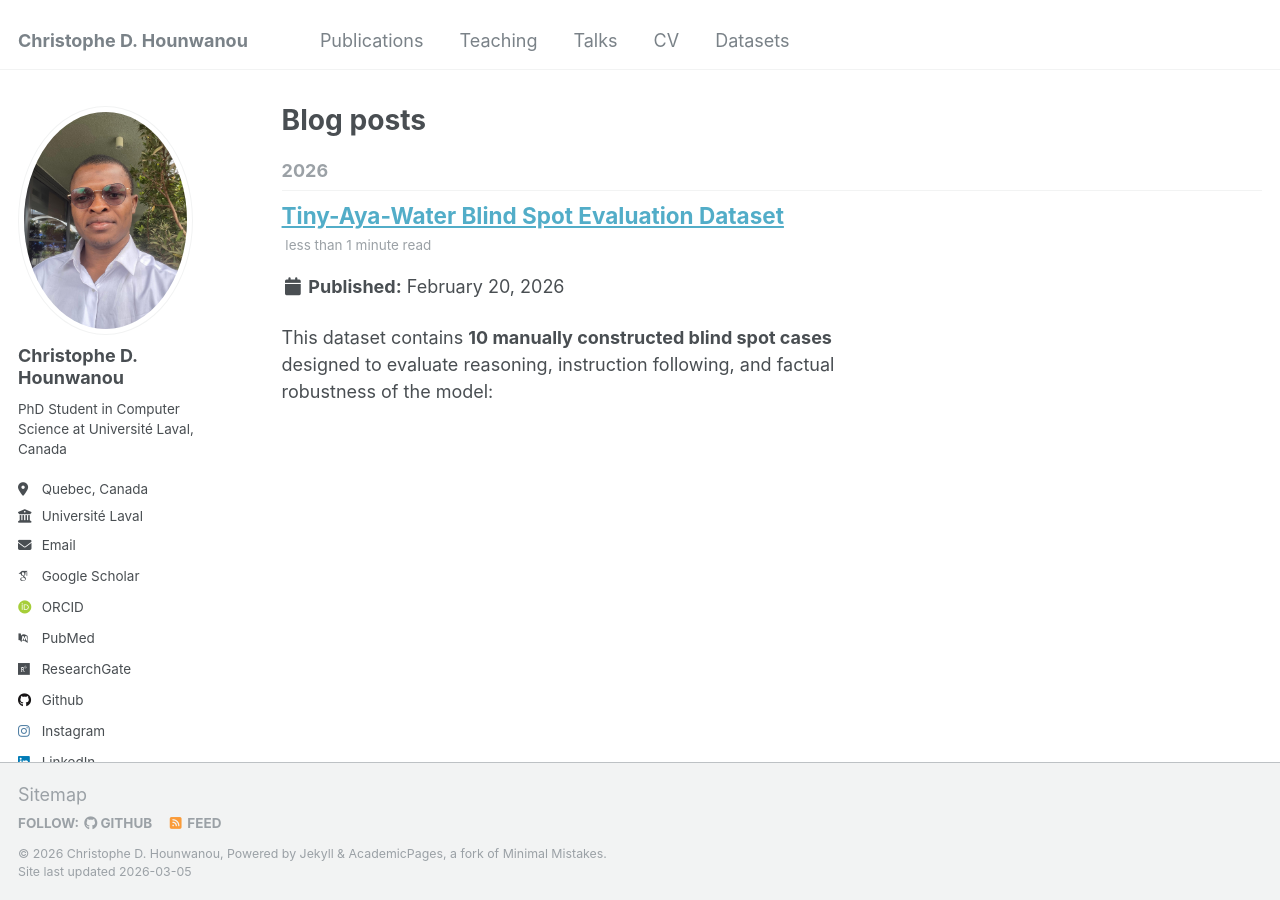
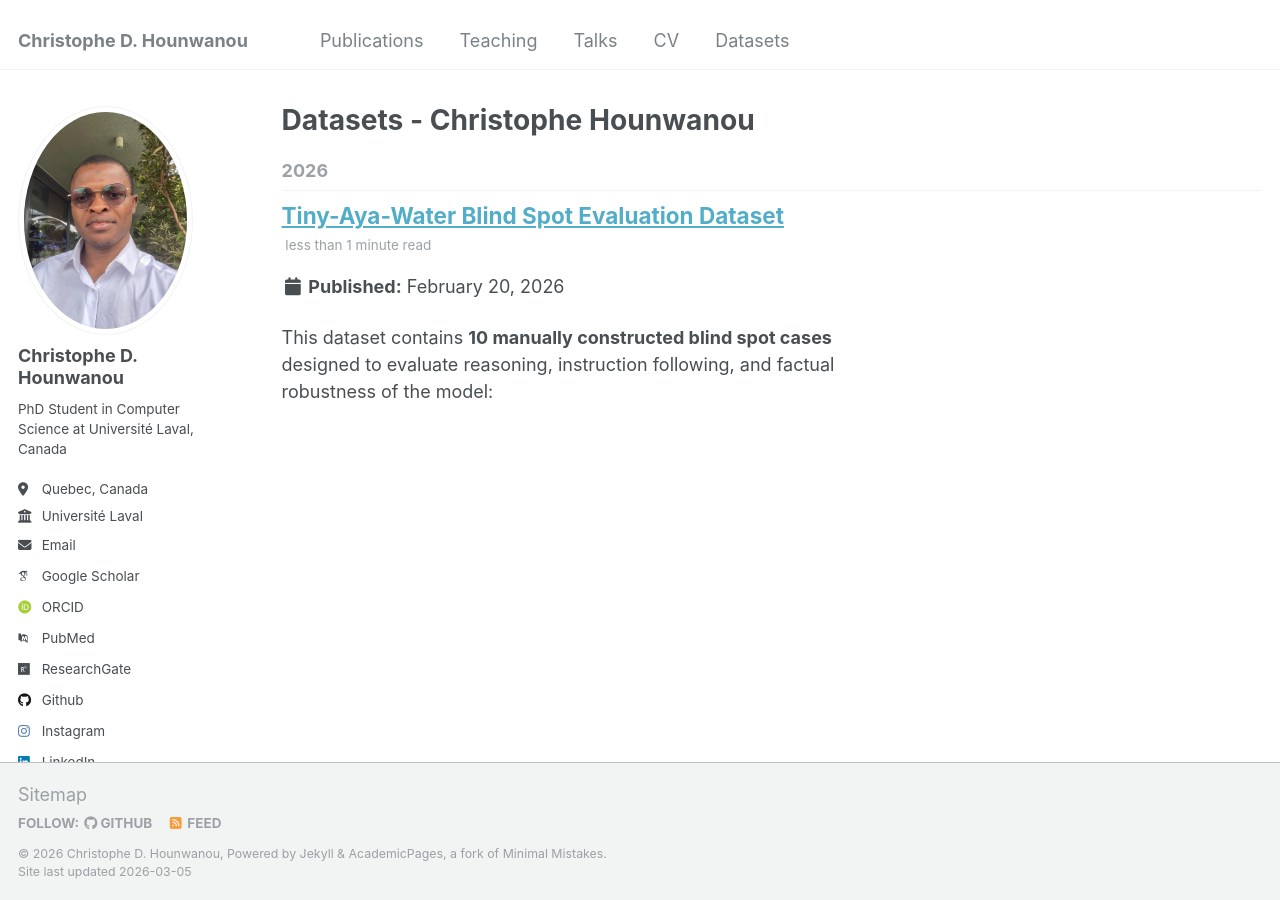
Before and after one commit to chrishounwanou/chrishounwanou.github.io, a Jekyll site: the page built from _pages/year-archive.html, in a window 1280 px wide. Built offline with Jekyll 4.4.1, drawn with Linux system fonts in a browser that asks for light colours; some web fonts are replaced.

Commit message:
Change title to 'Datasets - Christophe Hounwanou'

```diff
--- a/_pages/year-archive.html
+++ b/_pages/year-archive.html
@@ -1,7 +1,7 @@
 ---
 layout: archive
 permalink: /year-archive/
-title: "Blog posts"
+title: "Datasets - Christophe Hounwanou"
 author_profile: true
 redirect_from:
   - /wordpress/blog-posts/
```
